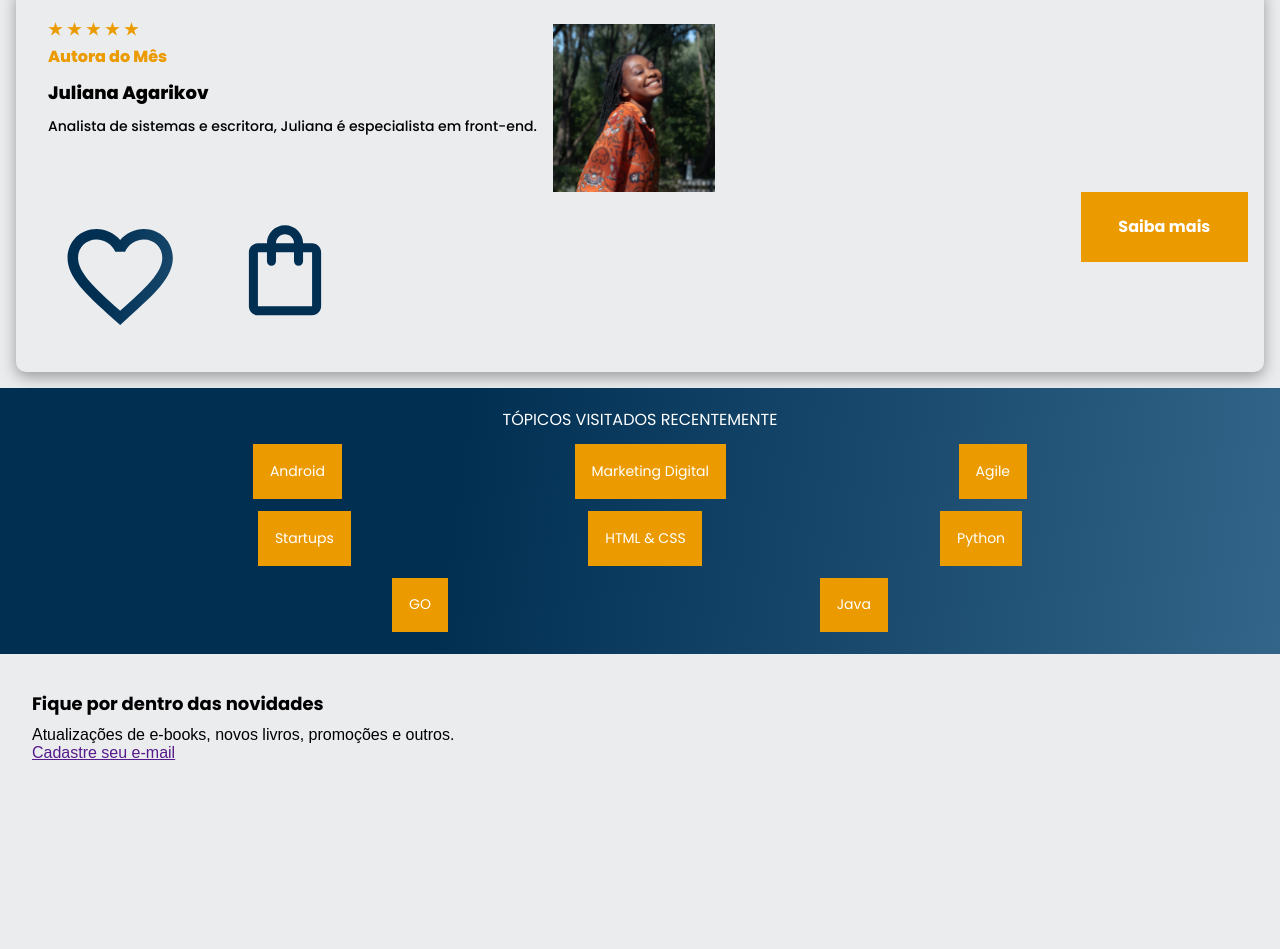
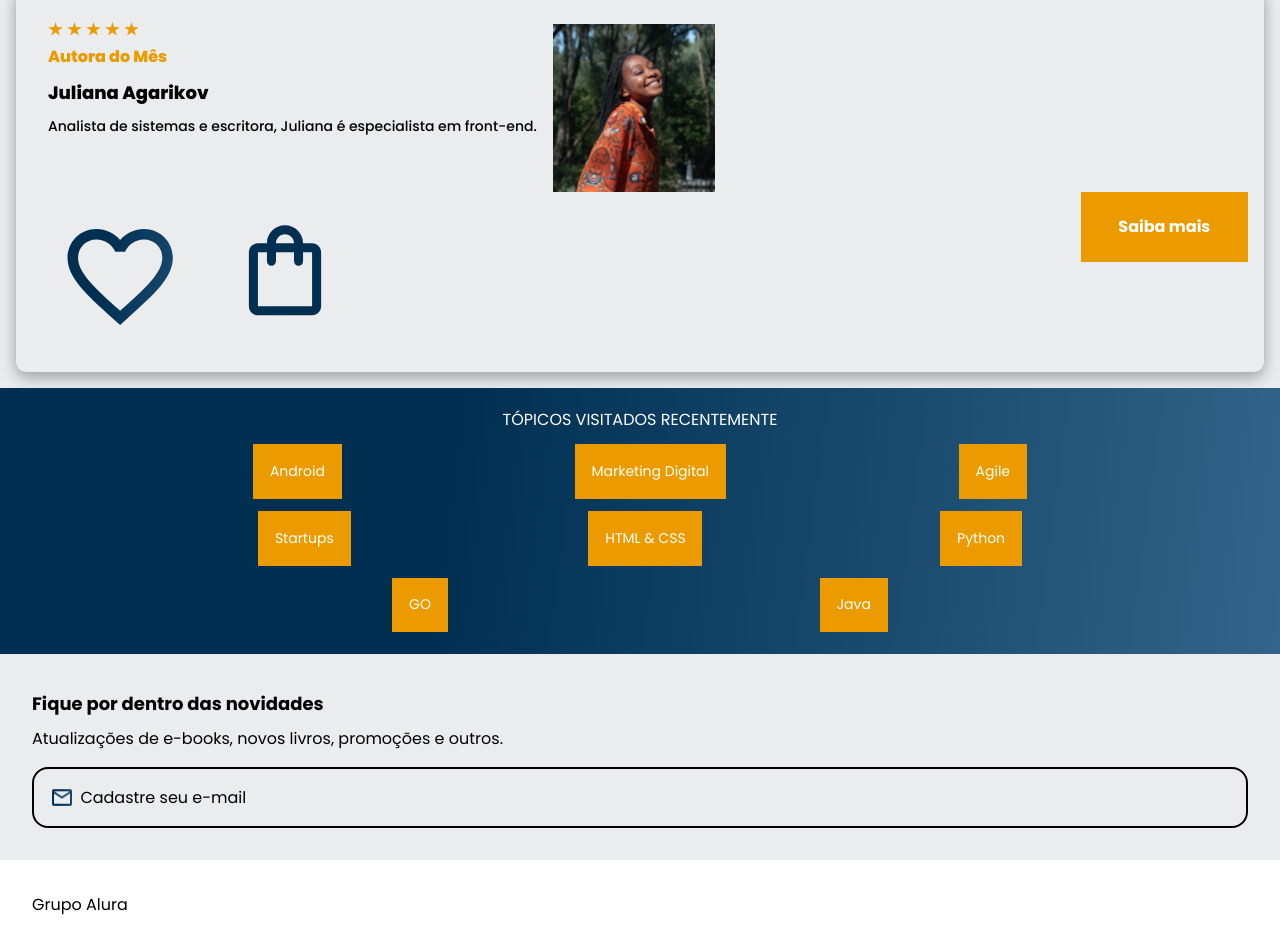
Before and after one commit to kwickdex/desafio-mobile-first, a plain HTML site: page index.html in a window 1280 px wide. Shown: the part 1934-2883 px from the top of the page. Before the commit the page ends 2728 px from the top, so only its background shows below. Drawn offline with nearby package versions, Linux system fonts and the light colour scheme.

Commit message:
Finalização do HTML/CSS

```diff
--- a/index.html
+++ b/index.html
@@ -222,11 +222,16 @@
     </section>
     <section class="novidades">
       <h1 class="novidades_titulo">Fique por dentro das novidades</h1>
-      <p>Atualizações de e-books, novos livros, promoções e outros.</p>
-      <div>
-        <a href="">Cadastre seu e-mail</a>
+      <p class="novidades_paragrafo">Atualizações de e-books, novos livros, promoções e outros.</p>
+      <div class="novidades_busca">
+        <img class="novidades_busca_pesquisa" src="assets/mail_black_24dp.png">
+        <a class="novidades_email" href="">Cadastre seu e-mail</a>
       </div>
     </section>
+
+    <footer>
+      <p class="footer">Grupo Alura</p>
+    </footer>
 
     <script src="https://cdn.jsdelivr.net/npm/swiper@11/swiper-bundle.min.js"></script>
     <script>
--- a/styles/novidades.css
+++ b/styles/novidades.css
@@ -8,3 +8,25 @@
     font-weight: 700;
     margin: 0.2em 0em 0.5em 0em;
 }
+
+.novidades_paragrafo{
+    font-family: var(--font-principal);
+    font-size: 16px;
+    margin: 0.4em 0em 1em 0em;
+}
+
+.novidades_busca{
+    border: solid 0.15em;
+    border-radius: 1em;
+    display: flex;
+    justify-content: start;
+    padding: 1em;
+
+}
+
+.novidades_email {
+    text-decoration: none;
+    font-family: var(--font-principal);
+    padding: 0em 0em 0em 0.4em;
+    color: var(--image-gradient-azul);
+}
--- a/styles/style.css
+++ b/styles/style.css
@@ -37,3 +37,9 @@ body {
   align-items: center;
   justify-content: space-between;
 }
+
+.footer{
+  background-color: var(--cor-header-branco);
+  padding: 2em;
+  font-family: var(--font-principal);
+}
--- a/styles/topicos.css
+++ b/styles/topicos.css
@@ -9,7 +9,6 @@
     justify-content: center;
     color: var(--cor-header-branco);
     font-family: var(--font-principal);
-    color: var(--cor-header-branco);
 }
 
 .topicos_lista{
@@ -33,5 +32,4 @@
     padding: 1.2em;
     margin: 9px 2px 0px 2px;
     text-decoration: none;
-
 }
```
Also changed, not shown: assets/mail_black_24dp.png (added).
